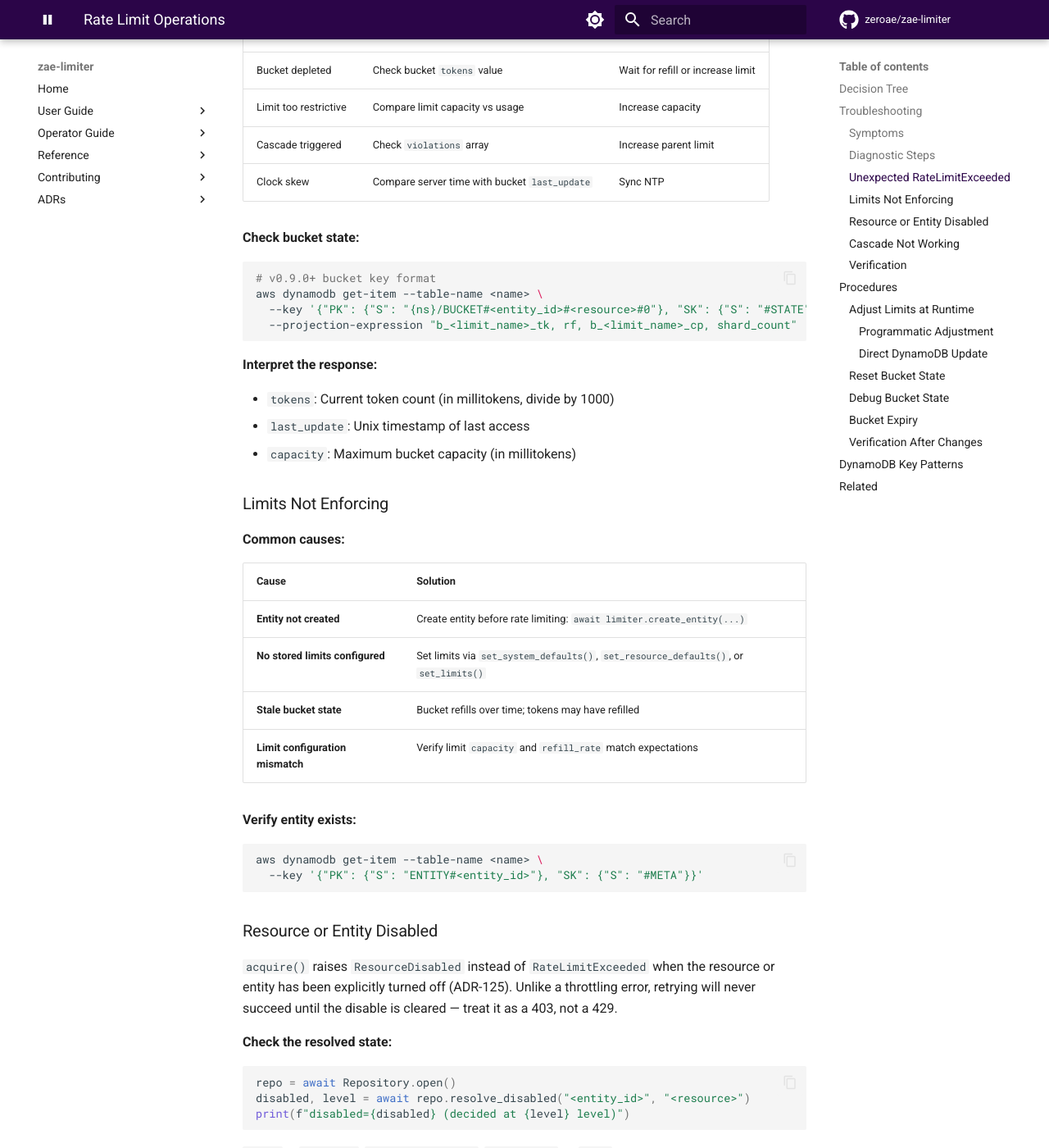
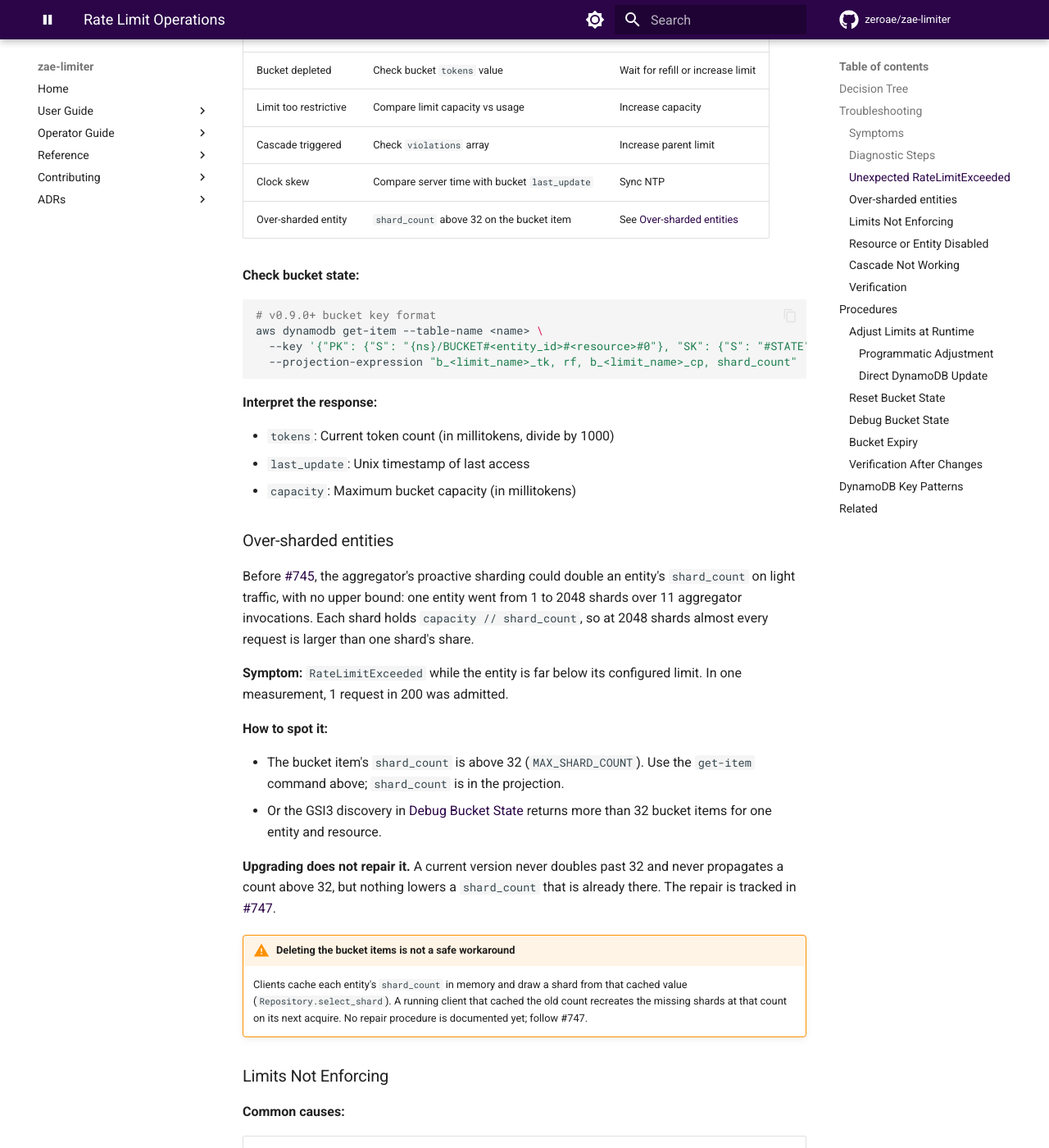
Before and after one commit to zeroae/zae-limiter, an MkDocs documentation site: the page built from docs/operations/rate-limits.md, in a window 1280 px wide and 1400 px high, scrolled down 1554 px. Shown: the whole window at 82% size. Built offline with MkDocs 1.6.1 and Material for MkDocs 9.7.7, drawn with Linux system fonts in a browser that asks for light colours; comment, search, counter and statistics services are not loaded; the version menu is left out.

Commit message:
📝 docs(aggregator): note over-sharded entities left by the runaway
Before #745 the aggregator's proactive sharding could walk an entity's
shard_count far past MAX_SHARD_COUNT on light traffic (1 -> 2048 in 11
invocations). Each shard then holds capacity // shard_count, so the
entity rejects almost everything while far under its limit (1 of 200
admitted). #745 stops new runaways but nothing lowers a count already
there, so operators need to recognise the state: a bucket item with
shard_count above 32, or GSI3 discovery returning more than 32 shards.

The note deliberately gives no workaround. Deleting the bucket items is
not safe: clients draw shards from their in-memory cached shard_count
(Repository.select_shard), so a warm client recreates the deleted
shards at the old count. The repair is tracked in #747.

Refs #747

Co-Authored-By: Claude Opus 5.5 <noreply@anthropic.com>
Claude-Session: https://claude.ai/code/session_017XzYMYKXNcZNQYS3xQhFdc

```diff
--- a/docs/operations/rate-limits.md
+++ b/docs/operations/rate-limits.md
@@ -75,6 +75,7 @@ aws dynamodb query --table-name <name> \
 | Limit too restrictive | Compare limit capacity vs usage | Increase capacity |
 | Cascade triggered | Check `violations` array | Increase parent limit |
 | Clock skew | Compare server time with bucket `last_update` | Sync NTP |
+| Over-sharded entity | `shard_count` above 32 on the bucket item | See [Over-sharded entities](#over-sharded-entities) |
 
 **Check bucket state:**
 
@@ -90,6 +91,34 @@ aws dynamodb get-item --table-name <name> \
 - `tokens`: Current token count (in millitokens, divide by 1000)
 - `last_update`: Unix timestamp of last access
 - `capacity`: Maximum bucket capacity (in millitokens)
+
+### Over-sharded entities
+
+Before [#745](https://github.com/zeroae/zae-limiter/pull/745), the aggregator's proactive
+sharding could double an entity's `shard_count` on light traffic, with no upper bound: one
+entity went from 1 to 2048 shards over 11 aggregator invocations. Each shard holds
+`capacity // shard_count`, so at 2048 shards almost every request is larger than one shard's
+share.
+
+**Symptom:** `RateLimitExceeded` while the entity is far below its configured limit. In one
+measurement, 1 request in 200 was admitted.
+
+**How to spot it:**
+
+- The bucket item's `shard_count` is above 32 (`MAX_SHARD_COUNT`). Use the
+  `get-item` command above; `shard_count` is in the projection.
+- Or the GSI3 discovery in [Debug Bucket State](#debug-bucket-state) returns more than 32
+  bucket items for one entity and resource.
+
+**Upgrading does not repair it.** A current version never doubles past 32 and never
+propagates a count above 32, but nothing lowers a `shard_count` that is already there. The
+repair is tracked in [#747](https://github.com/zeroae/zae-limiter/issues/747).
+
+!!! warning "Deleting the bucket items is not a safe workaround"
+    Clients cache each entity's `shard_count` in memory and draw a shard from that cached
+    value (`Repository.select_shard`). A running client that cached the old count recreates
+    the missing shards at that count on its next acquire. No repair procedure is documented
+    yet; follow #747.
 
 ### Limits Not Enforcing
 
```
